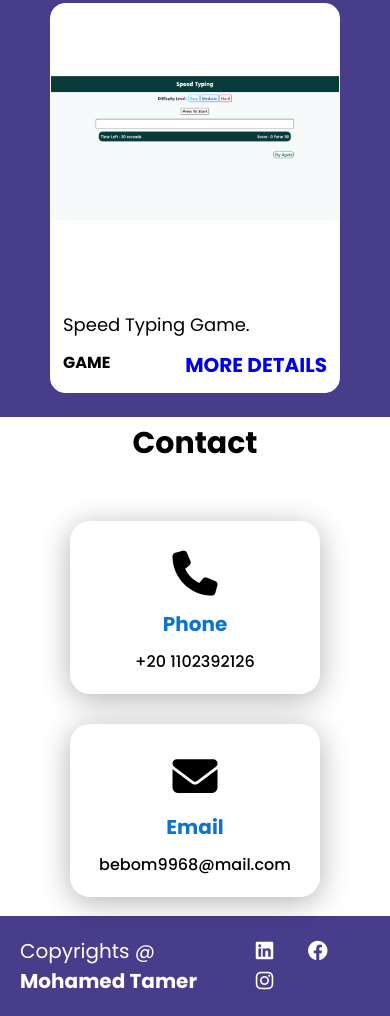
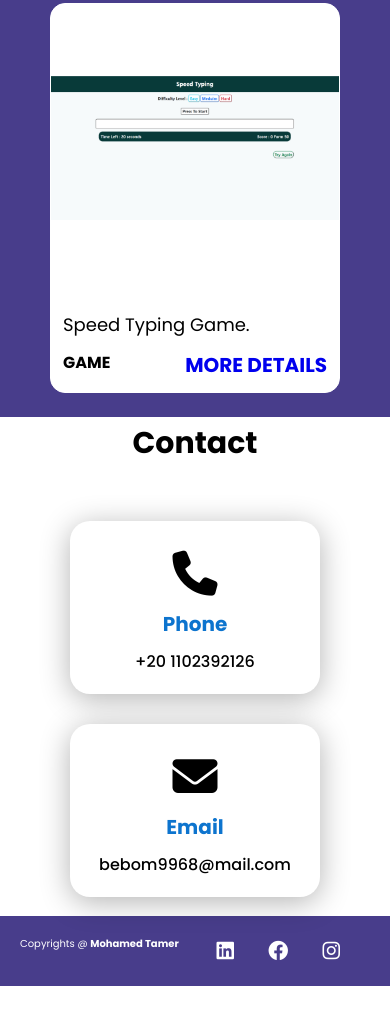
Before and after one commit to bebotamer00/Profile, a plain HTML site: page index.html in a window 390 px wide. Shown: the part 2879-3895 px from the top of the page. After the commit the page ends 3865 px from the top, so only its background shows below. Drawn offline with Linux system fonts and the light colour scheme.

Commit message:
Update main.css

```diff
--- a/main.css
+++ b/main.css
@@ -228,6 +228,9 @@ section {
         font-size: 35px;
         margin-top: 15px;
     }
+    .footer p {
+        font-size: 20px;
+    }
 }
 
 @media (max-width:415px) {
@@ -249,6 +252,9 @@ section {
         color: black;
         font-size: 35px;
         margin-top: 15px;
+    }
+    .footer p {
+        font-size: 12px;
     }
 }
 
@@ -272,6 +278,9 @@ section {
         font-size: 35px;
         margin-top: 15px;
     }
+    .footer p {
+        font-size: 10px;
+    }
 }
 
 @media (max-width:360px) {
@@ -294,4 +303,7 @@ section {
         font-size: 35px;
         margin-top: 15px;
     }
+    .footer p {
+        font-size: 10px;
+    }
 }
```
